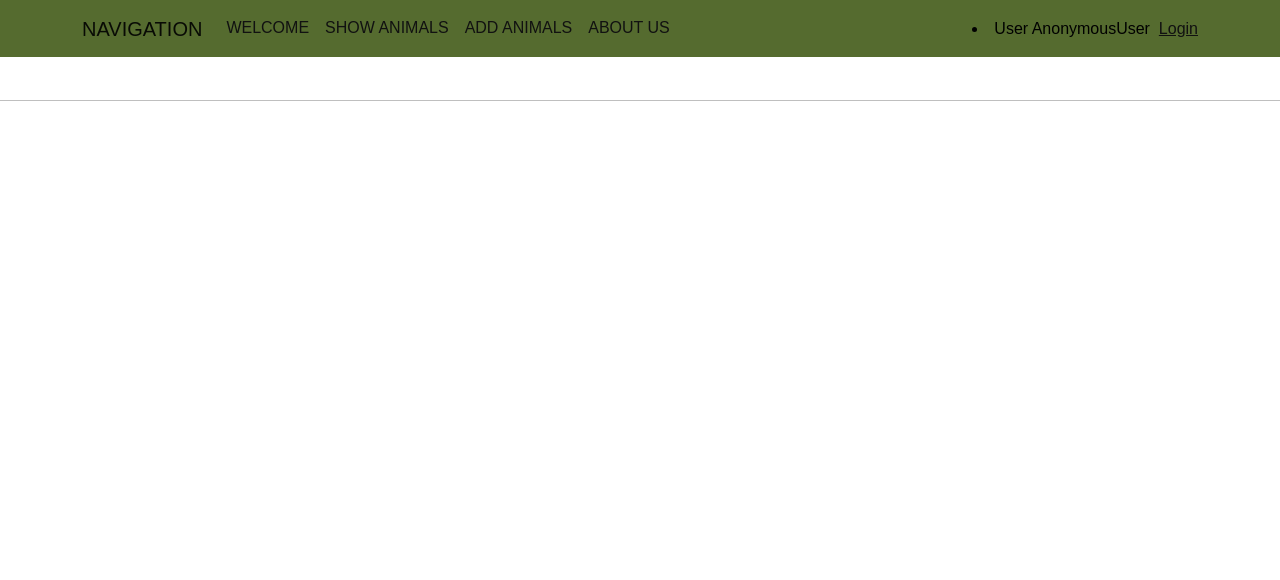
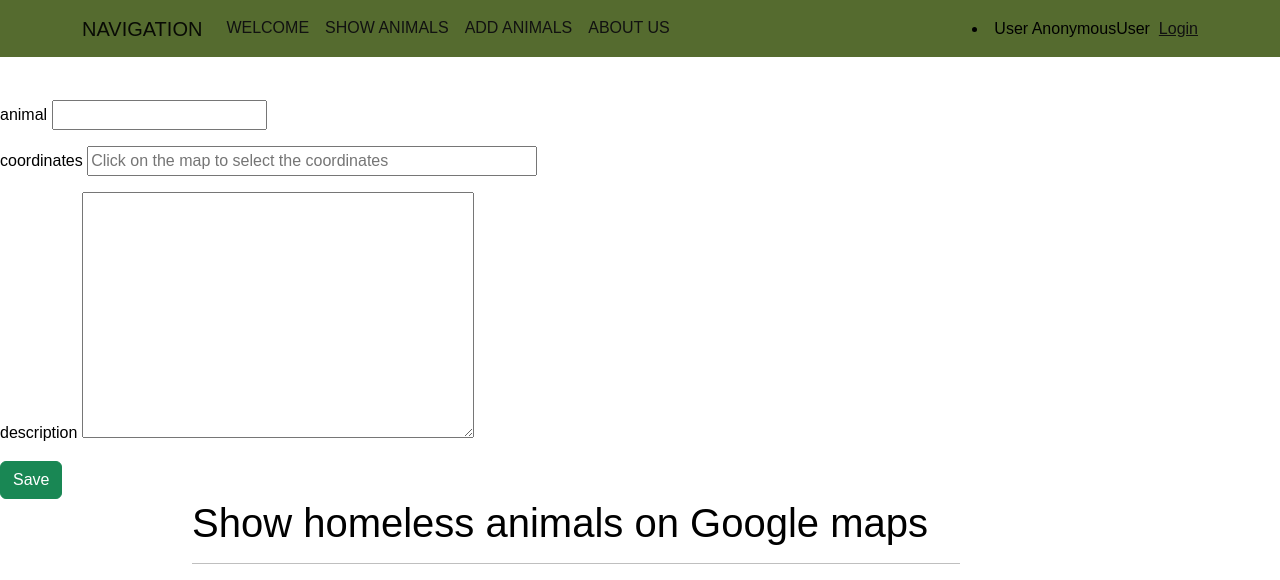
Before and after one commit to ArturYastrebov/homeless_animals, a Django app: page /add_animals/ in a window 1280 px wide. Shown: the top 580 px of the page. Before the commit the page ends 101 px from the top, so only its background shows below. Run offline with Django 4.2, Linux system fonts and the light colour scheme; some libraries are stand-ins or nearby versions.

Commit message:
created api added google maps func

```diff
--- /dev/null
+++ b/google_maps/urls.py
@@ -0,0 +1,7 @@
+from django.urls import path
+
+from google_maps.views import AnimalView
+
+urlpatterns = [
+    path("api/v1/animals/", AnimalView.as_view()),
+]
--- a/homeless_animals/settings.py
+++ b/homeless_animals/settings.py
@@ -38,6 +38,7 @@ INSTALLED_APPS = [
     "django.contrib.messages",
     "django.contrib.staticfiles",
     "main.apps.MainConfig",
+    "google_maps"
 ]
 
 MIDDLEWARE = [
@@ -108,6 +109,8 @@ AUTH_PASSWORD_VALIDATORS = [
 LOGIN_REDIRECT_URL = "/"
 LOGOUT_REDIRECT_URL = "/"
 
+GOOGLE_API_KEY = 'AIzaSyBFILT2NLze2t6r-6GJLSvDC1wR7iE8beM'
+
 # Internationalization
 # https://docs.djangoproject.com/en/4.1/topics/i18n/
 
--- a/homeless_animals/urls.py
+++ b/homeless_animals/urls.py
@@ -19,4 +19,5 @@ from django.urls import path, include
 urlpatterns = [
     path("admin/", admin.site.urls),
     path("", include("main.urls")),
+    path("", include("google_maps.urls")),
 ]
--- a/main/forms.py
+++ b/main/forms.py
@@ -14,6 +14,12 @@ class AdvertForm(ModelForm):
     class Meta:
         model = Advert
         fields = ["city", "coordinates", "description"]
+
+
+class AnimalPointForm(ModelForm):
+    class Meta:
+        model = AnimalPoint
+        fields = ('animal', 'description')
 
 
 User = get_user_model()
--- a/main/models.py
+++ b/main/models.py
@@ -54,3 +54,10 @@ class Advert(models.Model):
     coordinates = models.CharField(max_length=50)
     description = models.TextField(default="")
     inspector = models.ForeignKey(CustomUser, on_delete=models.RESTRICT)
+
+
+class AnimalPoint(models.Model):
+
+    animal = models.CharField(max_length=100)
+    coordinates = models.JSONField(max_length=100, null=False)
+    description = models.TextField(default="")
--- a/main/templates/homeless_animals/add_animals.html
+++ b/main/templates/homeless_animals/add_animals.html
@@ -3,3 +3,85 @@
 {% block title %}
     <title>Add animals</title>
 {% endblock %}
+
+{% block header %}
+    <script src="https://polyfill.io/v3/polyfill.min.js?features=default"></script>
+    <!-- playground-hide -->
+    <script>
+      const process = { env: {} };
+      process.env.GOOGLE_MAPS_API_KEY =
+        "AIzaSyBFILT2NLze2t6r-6GJLSvDC1wR7iE8beM";
+    </script>
+    <!-- playground-hide-end -->
+
+{% endblock %}
+
+{% block content %}
+    <form action="{% url 'add_animals_points' %}" method="POST" class="content-add-form">
+        {% csrf_token %}
+        <p>
+            animal
+        {{ form.animal }}
+        </p>
+        <p>
+            coordinates
+            <input type="text" required id="point" name="res_point" style="width: 450px" placeholder="Сlick on the map to select the coordinates">
+        </p>
+        <p>
+        description
+        {{ form.description }}
+        </p>
+
+        <button type="submit" class="btn btn-success">Save</button>
+
+            <div class="grid text-left" style="margin-left: 15%; margin-right: 25%">
+            <h1>
+                Show homeless animals on Google maps
+            </h1>
+            <hr>
+
+            <div id="map" style="height: 600px; width: 800px;"></div>
+                     <script>
+                // Initialize and add the map
+                function initMap() {
+                  // The location of Uluru
+                  const uluru = { lat: 50.457084670428856, lng: 30.519846638514196 };
+
+                  // The map, centered at Uluru
+                  const map = new google.maps.Map(document.getElementById("map"), {
+                    zoom: 13,
+                    center: uluru,
+                  });
+
+                    let infoWindow = new google.maps.InfoWindow({
+                        content: "Click on the map where you saw the animal",
+                        position: uluru,
+                      });
+                    infoWindow.open(map);
+                      // Configure the click listener.
+                      map.addListener("click", (mapsMouseEvent) => {
+                        // Close the current InfoWindow.
+                        infoWindow.close();
+
+                        // Create a new InfoWindow.
+                        infoWindow = new google.maps.InfoWindow({
+                          position: mapsMouseEvent.latLng,
+                        });
+                        infoWindow.setContent(
+                          "The animal is here "
+                        );
+                        document.getElementById('point').value =  JSON.stringify(mapsMouseEvent.latLng.toJSON(), null, 2)
+
+                        infoWindow.open(map);
+                      });
+                }
+                window.initMap = initMap;
+            </script>
+
+            <script async
+                src="https://maps.googleapis.com/maps/api/js?key=AIzaSyBFILT2NLze2t6r-6GJLSvDC1wR7iE8beM&callback=initMap">
+            </script>
+        </div>
+    </form>
+
+{% endblock %}
--- a/main/templates/homeless_animals/base.html
+++ b/main/templates/homeless_animals/base.html
@@ -1,6 +1,7 @@
 <!doctype html>
 <html lang="en">
 <head>
+
     <meta charset="utf-8">
     <meta name="viewport" content="width=device-width, initial-scale=1">
     {% block title %}
@@ -8,6 +9,7 @@
     {% endblock %}
         <link href="https://cdn.jsdelivr.net/npm/bootstrap@5.2.3/dist/css/bootstrap.min.css" rel="stylesheet" integrity="sha384-rbsA2VBKQhggwzxH7pPCaAqO46MgnOM80zW1RWuH61DGLwZJEdK2Kadq2F9CUG65" crossorigin="anonymous">
 		<link rel="stylesheet" type="text/css" href="../../static/css/base.css">
+        <script src="https://code.jquery.com/jquery-3.6.0.min.js"></script>
     {% block header %}
 
     {% endblock %}
@@ -48,7 +50,7 @@
                 </li>
             {% if user.is_authenticated %}
                     <a href="{% url 'logout' %}"> Logout</a>
-                {% else %}
+            {% else %}
                     <a href="{% url 'login' %}"> Login</a>
             {% endif %}
         </div>
--- a/main/urls.py
+++ b/main/urls.py
@@ -1,12 +1,13 @@
 from django.urls import path, include
 from . import views
-from .views import Registration
+from .views import Registration, UploadAnimalPoint
 
 urlpatterns = [
     path("", views.start, name="start"),
-    path("add_animals/", views.add_animals_page, name="add_animals"),
+    path("add_animals/", UploadAnimalPoint.as_view(), name="add_animals_points"),
     path("show_animals/", views.show_animals_page, name="show_animals"),
     path("about_us/", views.about_us_page, name="about_us"),
     path("", include('django.contrib.auth.urls'), name="authentication"),
     path("registration/", Registration.as_view(), name="registration"),
+    path("upload_animal_point/", views.upload_animal_point, name="upload_animal_point"),
 ]
--- a/main/views.py
+++ b/main/views.py
@@ -1,9 +1,12 @@
+import json
+
 from django.contrib.auth import authenticate, login
 from django.shortcuts import render, redirect
 from django.http import HttpResponse
 from django.views import View
 
-from main.forms import AnimalForm, UserCreationForm
+from main.forms import AnimalForm, UserCreationForm, AnimalPointForm
+from main.models import AnimalPoint
 
 
 # from main.forms import AnimalForm, AddAnimalForm
@@ -24,17 +27,11 @@ def about_us_page(response):
     return render(response, "homeless_animals/about_us.html")
 
 
-def add_animals_page(request):
-    form = AnimalForm()
-    return render(request, 'homeless_animals/add_animals.html', {'form': form})
-
-
 def login_user(response):
     return render(response, "registration/login.html")
 
 
 class Registration(View):
-
     templates_name = 'registration/registration.html'
 
     def get(self, request):
@@ -57,3 +54,35 @@ class Registration(View):
             'form': form
         }
         return render(request, self.templates_name, context)
+
+
+def upload_animal_point(response):
+    return render(response, "homeless_animals/upload_animal_point.html")
+
+
+class UploadAnimalPoint(View):
+    templates_name = 'homeless_animals/add_animals.html'
+
+    def get(self, request):
+        context = {
+            'form': AnimalPointForm()
+        }
+        return render(request, self.templates_name, context)
+
+    def post(self, request):
+        form = AnimalPointForm(request.POST)
+        if form.is_valid():
+            coordinates = json.loads(request.POST.get('res_point'))
+            print(coordinates, type(coordinates))
+            animal = form.cleaned_data.get('animal')
+            description = form.cleaned_data.get('description')
+            AnimalPoint.objects.create(
+                animal=animal, coordinates=coordinates, description=description
+            )
+            print('**************save********created*************')
+            # form.save()
+            return redirect('/upload_animal_point/')
+        context = {
+            'form': form
+        }
+        return render(request, self.templates_name, context)
```
Also changed, not shown: google_maps/views.py (+10 -0 lines), main/templates/homeless_animals/start.html (+53 -19 lines), main/templates/homeless_animals/upload_animal_point.html (added, +12 -0 lines), main/migrations/0004_animalpoint.py (added), main/migrations/0005_alter_animalpoint_coordinates.py (added), main/migrations/0006_alter_animalpoint_coordinates.py (added).
